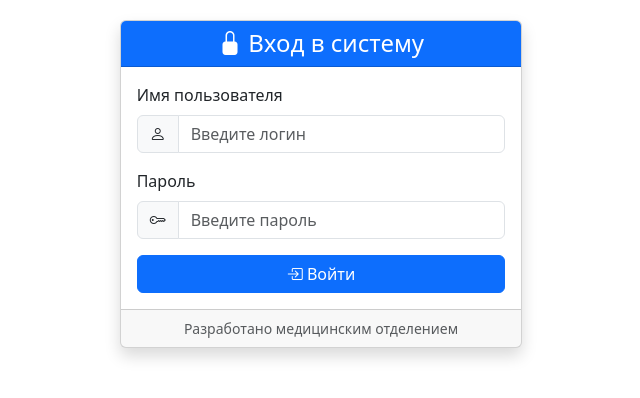
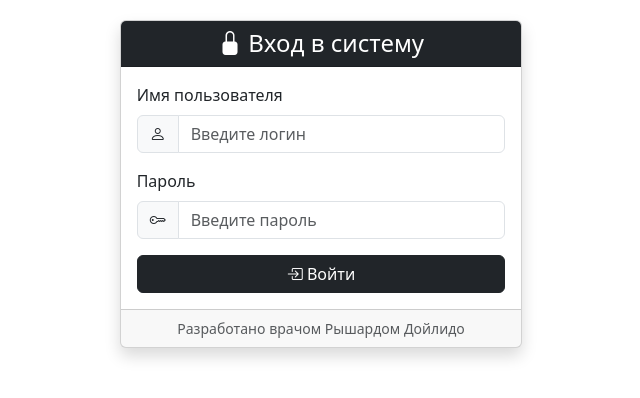
Before and after one commit to Ryshard-HIROMANT/stock-app, a Flask app: page /login in a window 1280 px wide. Shown: the part 56-454 px from the top of the page, without its empty margins (319-959 px from the left). Run offline with Flask 3, Linux system fonts and the light colour scheme; some libraries are stand-ins or nearby versions.

Commit message:
Match login colors with navbar

```diff
--- a/templates/login.html
+++ b/templates/login.html
@@ -86,7 +86,7 @@
     <div class="row justify-content-center">
         <div class="col-md-4">
             <div class="card shadow">
-                <div class="card-header bg-primary text-white text-center">
+                <div class="card-header bg-dark text-white text-center">
                     <h4 class="mb-0"><i class="bi bi-lock-fill"></i> Вход в систему</h4>
                 </div>
                 <div class="card-body">
@@ -107,13 +107,13 @@
                                        placeholder="Введите пароль" required>
                             </div>
                         </div>
-                        <button type="submit" class="btn btn-primary w-100">
+                        <button type="submit" class="btn btn-dark w-100">
                             <i class="bi bi-box-arrow-in-right"></i> Войти
                         </button>
                     </form>
                 </div>
                 <div class="card-footer text-muted text-center small">
-                    Разработано медицинским отделением
+                    Разработано врачом Рышардом Дойлидо
                 </div>
             </div>
         </div>
```
